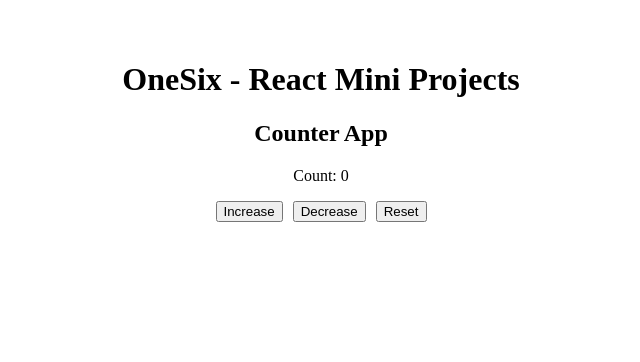
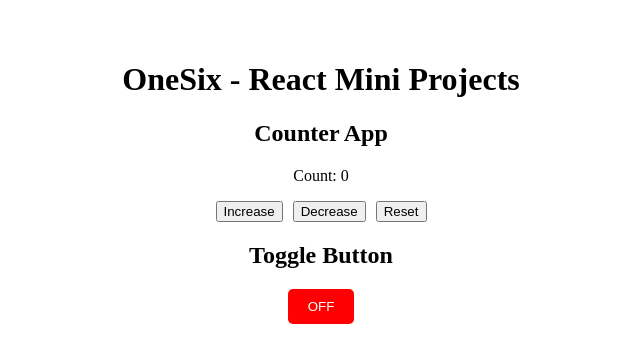
Before and after one commit to mmahmudul7/react-mini-projects, a React (Vite) app: page / in a window 1280 px wide. Shown: the top 362 px of the page, without its empty margins (319-959 px from the left). Built offline with nearby package versions, Linux system fonts and the light colour scheme.

Commit message:
Toggle Button

```diff
--- a/src/App.jsx
+++ b/src/App.jsx
@@ -1,11 +1,13 @@
 import "./App.css";
 import Counter from "./components/Counter";
+import Toggle from "./components/Toggle";
 
 function App() {
   return (
     <div>
       <h1 style={{textAlign: "center"}}>OneSix - React Mini Projects</h1>
       <Counter />
+      <Toggle />
     </div>
   );
 }
--- /dev/null
+++ b/src/components/Toggle.jsx
@@ -0,0 +1,31 @@
+import React, {useState} from "react";
+
+const Toggle = () => {
+  const [isOn, setIsOn] = useState(false);
+
+  const handleToggle = () => {
+    setIsOn(!isOn);
+  };
+
+  return (
+    <div>
+      <h2>Toggle Button</h2>
+
+      <button
+        onClick={handleToggle}
+        style={{
+          padding: "10px 20px",
+          backgroundColor: isOn ? "green" : "red",
+          color: "white",
+          border: "none",
+          borderRadius: "5px",
+          cursor: "pointer",
+        }}
+      >
+        {isOn ? "ON" : "OFF"}
+      </button>
+    </div>
+  );
+};
+
+export default Toggle;
```
